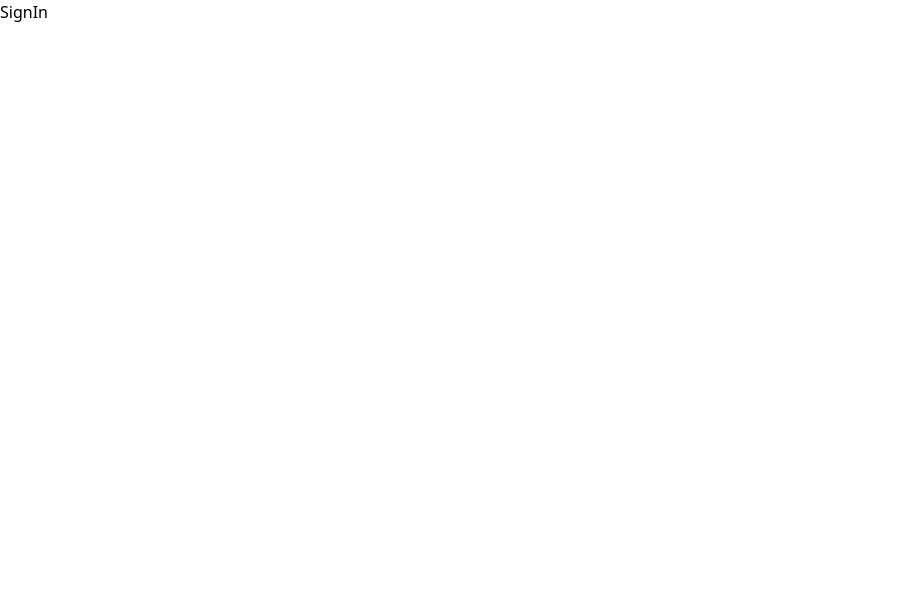
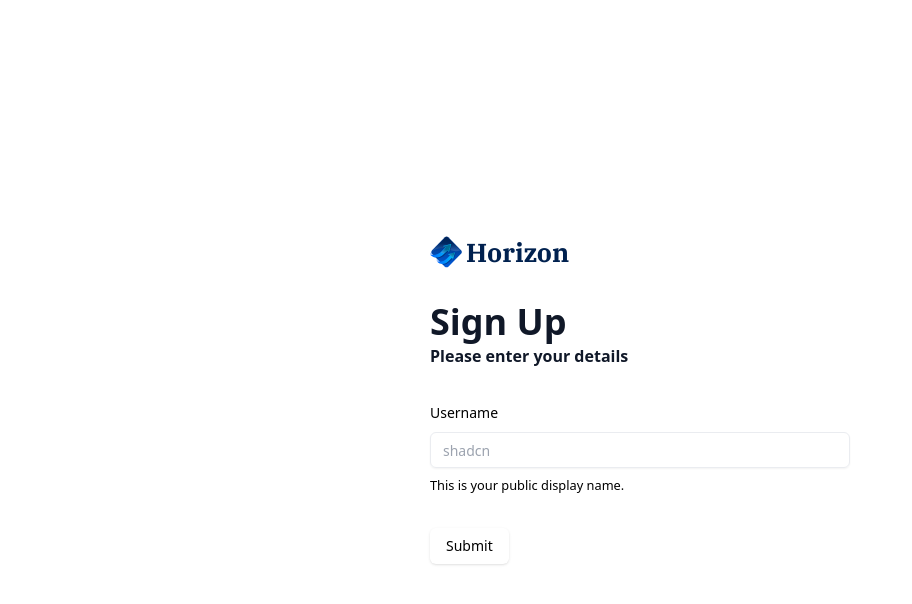
Before and after one commit to shinguakira/banking-nextjs, a Next.js app: page /sign-in in a window 1280 px wide. Shown: the top 604 px of the page, without its empty margins (0-912 px from the left). Built offline with nearby package versions, Linux system fonts and the light colour scheme.

Commit message:
Implement AuthForm  base with shadcn templete form source code

```diff
--- a/app/(auth)/layout.tsx
+++ b/app/(auth)/layout.tsx
@@ -1,12 +1,12 @@
+import AuthForm from '@/components/ui/AuthForm'
+import React from 'react'
 
-export default function RootLayout({
-    children,
-  }: Readonly<{
-    children: React.ReactNode;
-  }>) {
-    return (
-      <main>
-          {children}
-      </main>
-    );
-  }
+const SignUp = () => {
+  return (
+    <section className="flex-center size-full max-sm:px-6">
+      <AuthForm  type="sign-up"/>
+    </section>
+  )
+}
+
+export default SignUp
--- a/app/(auth)/sign-in/page.tsx
+++ b/app/(auth)/sign-in/page.tsx
@@ -1,8 +1,11 @@
+import AuthForm from '@/components/ui/AuthForm'
 import React from 'react'
 
 const SignIn = () => {
   return (
-    <div>SignIn</div>
+    <section className="flex-center size-full max-sm:px-6">
+      <AuthForm  type="sign-in"/>
+    </section>
   )
 }
 
--- /dev/null
+++ b/components/ui/AuthForm.tsx
@@ -0,0 +1,109 @@
+"use client";
+import React,{useState} from 'react'
+import Image from 'next/image'
+import Link from 'next/link'
+
+import {z} from "zod"
+import {zodResolver} from "@hookform/resolvers/zod"
+import {useForm} from "react-hook-form"
+
+import { Button } from "@/components/ui/button"
+import {
+  Form,
+  FormControl,
+  FormDescription,
+  FormField,
+  FormItem,
+  FormLabel,
+  FormMessage,
+} from "@/components/ui/form"
+import { Input } from "@/components/ui/input"
+
+const formSchema = z.object({
+    username: z.string().min(2,{
+        message: "Username must be at least 2 characters.",
+    }).max(50),
+})
+const AuthForm = ({type}:{type: string}) => {
+    const [user,setUser] =useState(null);
+
+    // 1.Define your form
+    const form = useForm<z.infer<typeof formSchema>>({
+        resolver: zodResolver(formSchema),
+        defaultValues: {
+            username: "",
+        }
+    });
+
+    // 2. Define a submit handler
+function onSubmit(values: z.infer<typeof formSchema>){
+    console.log(values);
+}
+
+  return (
+    <section className="auth-form">
+        <header className="flex flex-col gap-5 md:gap-8">
+        <Link href="/"
+                className="flex
+                cursor-pointer
+                items-center gap-1">
+                    <Image
+                        src="/icons/logo.svg"
+                        width={32}
+                        height={32}
+                        alt="Horizon Logo"
+                    />
+                    <h1 className="text-26 font-ibm-plex-serif font-bold text-black-1">Horizon</h1>
+                </Link>
+                <div className="flex flex-col gap-1 md:gap-3">
+                    <h1 className="text-24 lg:text-36
+                    font-semibold text-gray-900">
+                        {user
+                        ? "Link Account"
+                        : type === "sign-in"
+                            ? "Sign In"
+                            : "Sign Up"
+                        }
+                        <p className="text-16 font-normaltext-gray-600">
+                            {user
+                                ? "Link your account to get started"
+                                : "Please enter your details"
+                            }
+                        </p>
+                    </h1>
+                </div>
+        </header>
+        {user ? (
+            <div className="flex flex-col gap-4">
+                {/* PlaidLink */}
+            </div>
+        ):(
+            <>
+                 <Form {...form}>
+                    <form onSubmit={form.handleSubmit(onSubmit)} className="space-y-8">
+                        <FormField
+                        control={form.control}
+                        name="username"
+                        render={({ field }) => (
+                            <FormItem>
+                            <FormLabel>Username</FormLabel>
+                            <FormControl>
+                                <Input placeholder="shadcn" {...field} />
+                            </FormControl>
+                            <FormDescription>
+                                This is your public display name.
+                            </FormDescription>
+                            <FormMessage />
+                            </FormItem>
+                        )}
+                        />
+                        <Button type="submit">Submit</Button>
+                    </form>
+                    </Form>
+            </>
+        )}
+    </section>
+  )
+}
+
+export default AuthForm
--- a/package.json
+++ b/package.json
@@ -9,7 +9,9 @@
     "lint": "next lint"
   },
   "dependencies": {
+    "@hookform/resolvers": "^3.9.1",
     "@radix-ui/react-dialog": "^1.1.4",
+    "@radix-ui/react-label": "^2.1.1",
     "@radix-ui/react-slot": "^1.1.1",
     "chart.js": "^4.4.7",
     "class-variance-authority": "^0.7.1",
@@ -23,8 +25,10 @@
     "react-chartjs-2": "^5.3.0",
     "react-countup": "^6.5.3",
     "react-dom": "^19.0.0",
+    "react-hook-form": "^7.54.2",
     "tailwind-merge": "^2.6.0",
-    "tailwindcss-animate": "^1.0.7"
+    "tailwindcss-animate": "^1.0.7",
+    "zod": "^3.24.1"
   },
   "devDependencies": {
     "@eslint/eslintrc": "^3",
```
Also changed, not shown: 1 other file (tests, documents, lock files or other folders).
